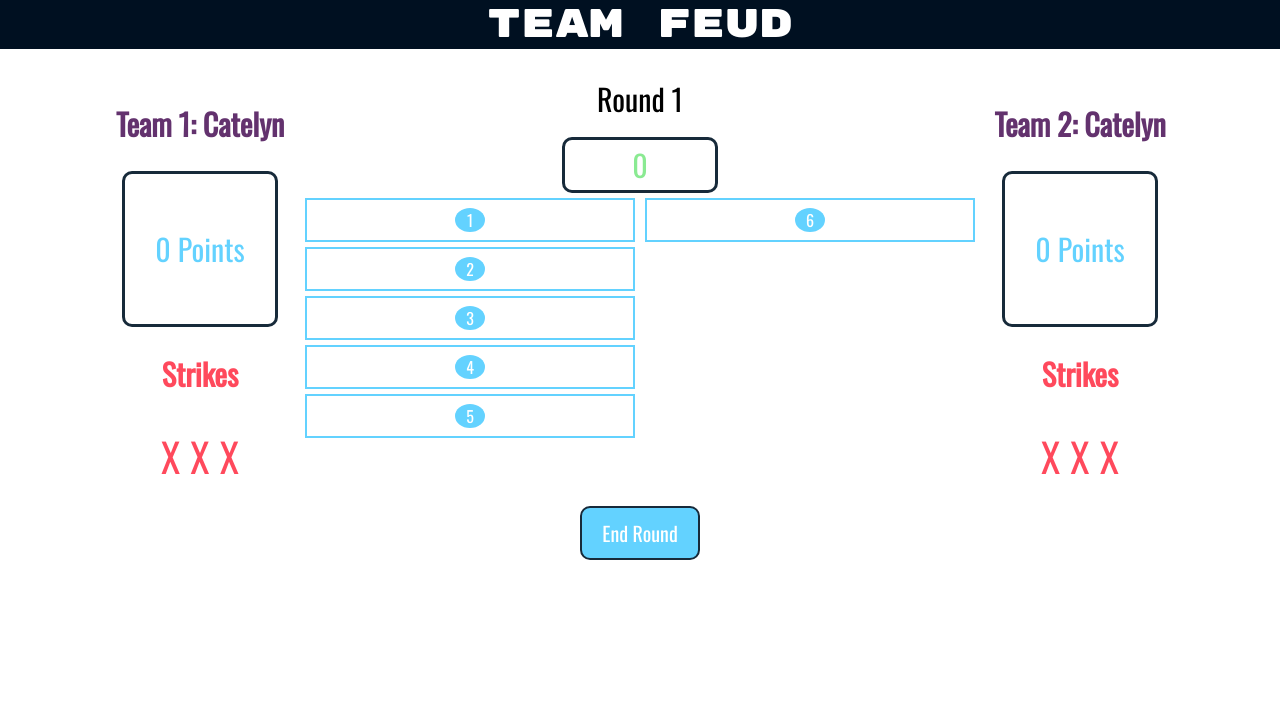
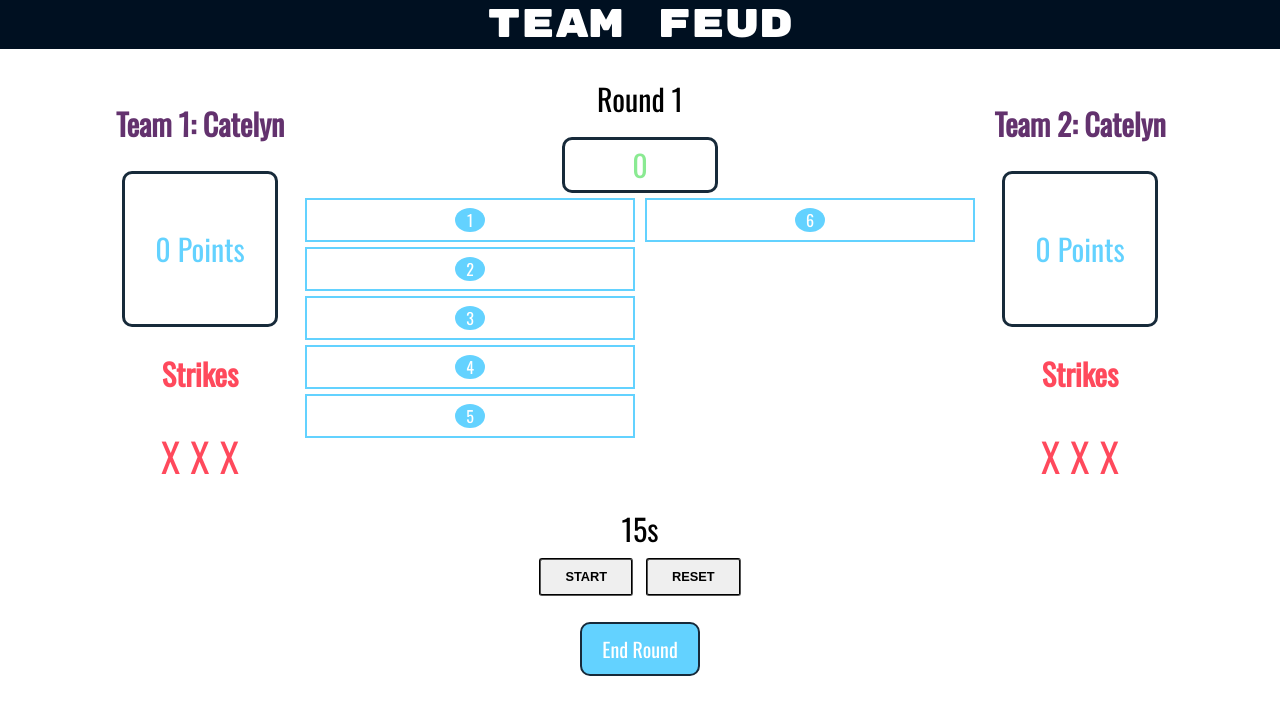
Before and after one commit to cjscholl/team-feud, a React app in the folder app/client/: page /teamfeud/game/1/1 in a window 1280 px wide. Shown: the top 714 px of the page. Built offline with nearby package versions, Linux system fonts and the light colour scheme.

Commit message:
feat: added 15 second timer

```diff
--- a/app/client/src/components/GameBoard/GameBoard.js
+++ b/app/client/src/components/GameBoard/GameBoard.js
@@ -5,6 +5,7 @@ import styled from 'styled-components';
 import PropTypes from 'prop-types';
 import AnswerBox from './AnswerBox';
 import Button from '../common/Button';
+import Timer from './Timer';
 
 const RoundContainer = styled.div`
   font-size: 30px;
@@ -82,6 +83,7 @@ export const GameBoard = ({
         {generateAnswerBoxColumns(answersList, updateRoundPoints)}
       </AnswersContainer>
       <RoundContainer>
+        <Timer />
         <Button onClick={handleRoundEndClick}>End Round</Button>
       </RoundContainer>
     </>
--- /dev/null
+++ b/app/client/src/components/GameBoard/Timer.js
@@ -0,0 +1,83 @@
+import React, { useState, useEffect } from 'react';
+import styled from 'styled-components';
+
+const Container = styled.div`
+    margin-bottom: 20px;
+`;
+
+const Seconds = styled.div`
+    color: ${(props) => (props.under5 ? 'red' : 'black')}
+`;
+
+const Pause = styled.button`
+    padding: .6rem 1.5rem;
+    margin: .4rem;
+    border-radius: 3px;
+    text-transform: uppercase;
+    font-weight: 600;
+    font-size: .8rem;
+    border-style: groove;
+    cursor: pointer;
+    background-color: ${(props) => (props.active ? '#63D2FF' : '')};
+    &:hover {
+        background-color: #88ddff;
+    }
+    &:focus {
+        outline: none;
+    }
+`;
+
+const Reset = styled.button`
+    padding: .6rem 1.5rem;
+    margin: .4rem;
+    border-radius: 3px;
+    text-transform: uppercase;
+    font-weight: 600;
+    font-size: .8rem;
+    border-style: groove;
+    cursor: pointer;
+    &:hover{
+        background-color: #FF495C;
+    }
+    &:focus {
+        outline: none;
+    }
+`;
+
+export const Timer = () => {
+  const [seconds, setSeconds] = useState(15);
+  const [isActive, setIsActive] = useState(false);
+
+  const toggleTimer = () => {
+    setIsActive(!isActive);
+  };
+
+  const resetTimer = () => {
+    setSeconds(15);
+    setIsActive(false);
+  };
+
+  useEffect(() => {
+    let interval = null;
+    if (isActive && seconds > 0) {
+      interval = setInterval(() => {
+        setSeconds((sec) => sec - 1);
+      }, 1000);
+    } else {
+      setIsActive(false);
+    }
+    return () => clearInterval(interval);
+  }, [isActive, seconds]);
+
+  return (
+    <Container>
+      <Seconds under5={seconds <= 5}>{`${seconds}s`}</Seconds>
+      <div>
+        <Pause active={isActive} onClick={toggleTimer}>{isActive ? 'Pause' : 'Start'}</Pause>
+        <Reset onClick={resetTimer}>Reset</Reset>
+      </div>
+    </Container>
+  );
+};
+
+export default Timer;
```
